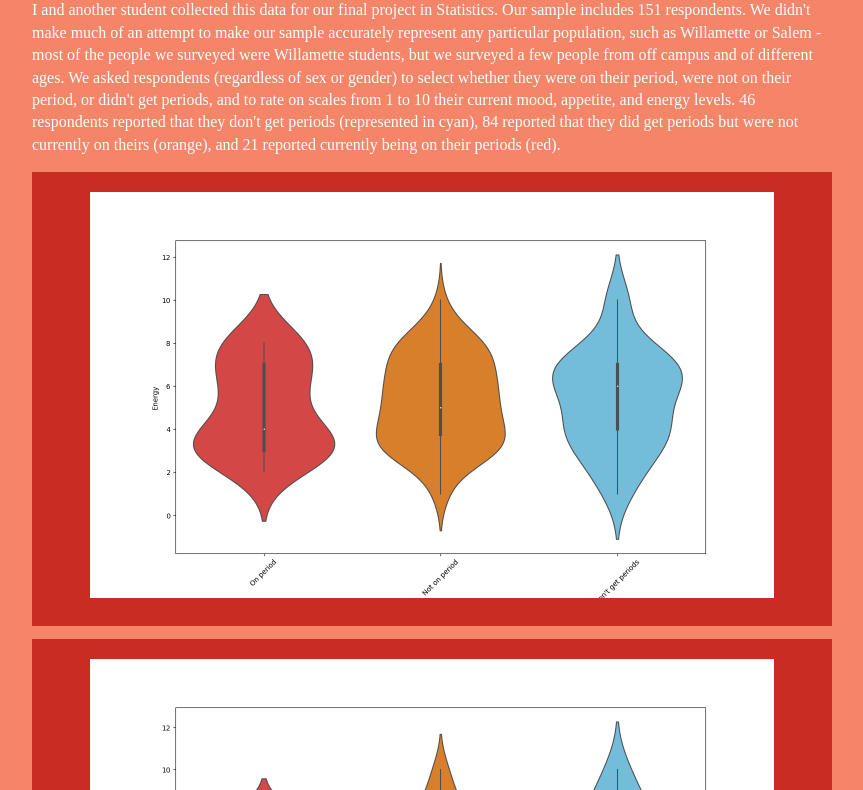
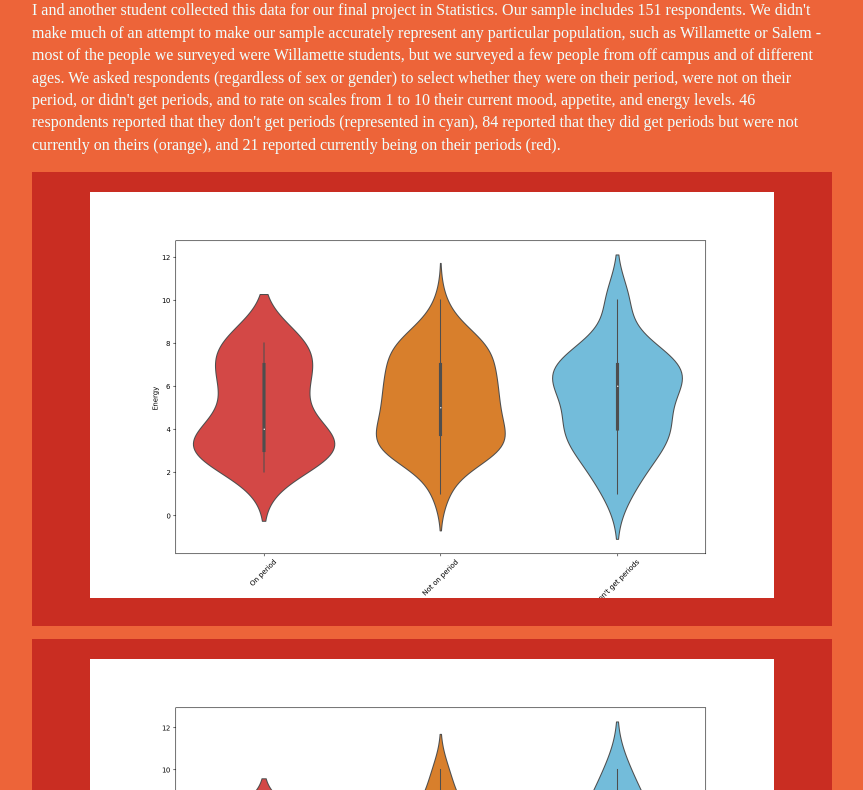
Before and after one commit to MaryR0se/data-structures-final, a plain HTML site: page index.html in a window 1280 px wide. Shown: the part 66-856 px from the top of the page, without its empty margins (208-1071 px from the left). Drawn offline with Linux system fonts and the light colour scheme.

Commit message:
Add files via upload

```diff
--- a/index.html
+++ b/index.html
@@ -38,7 +38,7 @@
 
 </head>
 
-<body bgcolor="f58569" text="eeffff">
+<body bgcolor="ed6439" text="eeffff">
 
 <style>
  body {
```
